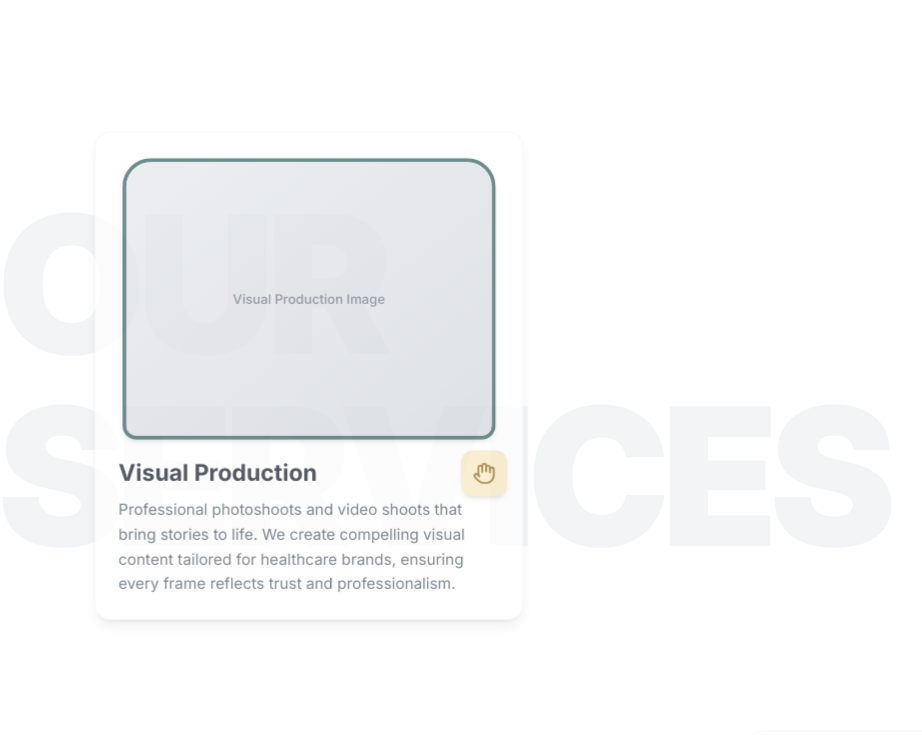
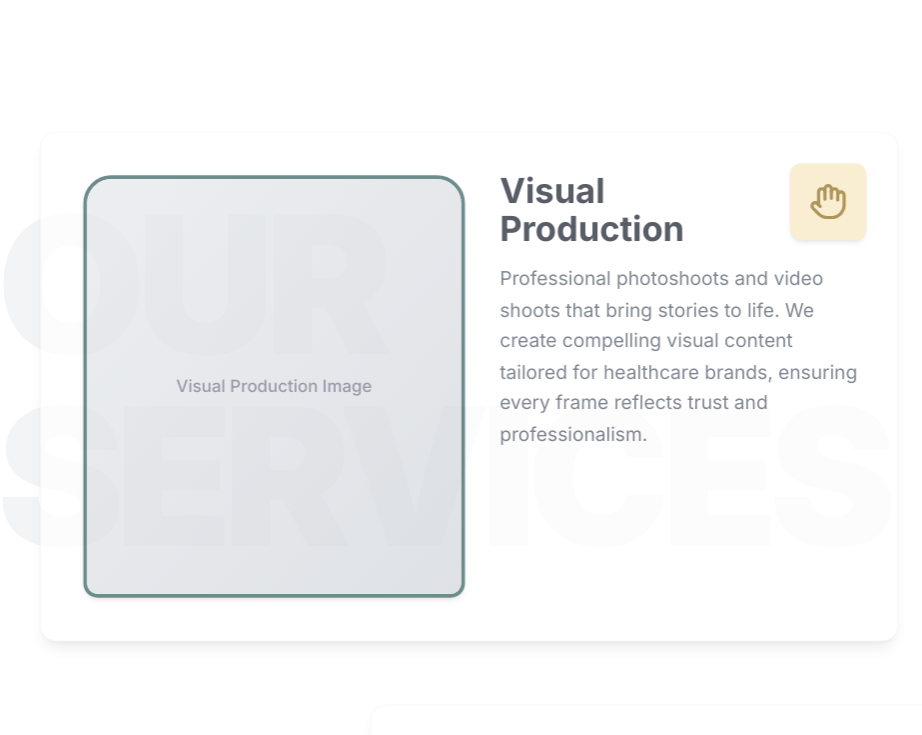
Before and after one commit to kirti253/krishna-portfolio, a Next.js app: page / in a window 1280 px wide. Shown: the part 1640-2375 px from the top of the page, without its empty margins (3-925 px from the left). Built offline with nearby package versions, Linux system fonts and the light colour scheme.

Commit message:
adjust the cards

```diff
--- a/components/services.tsx
+++ b/components/services.tsx
@@ -138,8 +138,8 @@ export default function Services() {
 
       {/* Content Container */}
       <div className="relative z-10 -mt-[100vh]">
-        <div className="container mx-auto px-6 max-w-6xl py-20 md:py-32">
-          <div className="space-y-16 md:space-y-24">
+        <div className="container mx-auto px-2 md:px-4 lg:px-6 max-w-full py-20 md:py-32">
+          <div className="space-y-8 md:space-y-12">
           {services.map((service, index) => {
             const IconComponent = service.icon;
             const isLeftAligned = index % 2 === 0; // Alternating: left, right, left, right
@@ -160,7 +160,7 @@ export default function Services() {
                 className={`flex ${isLeftAligned ? "justify-start" : "justify-end"}`}
               >
                 <div
-                  className={`w-full max-w-md bg-white rounded-2xl p-4 md:p-6 shadow-lg hover:shadow-xl transition-all duration-300 border border-gray-100 ${
+                  className={`w-full max-w-4xl bg-white rounded-2xl p-6 md:p-8 lg:p-10 shadow-lg hover:shadow-xl transition-all duration-300 border border-gray-100 ${
                     isVisible
                       ? isLeftAligned
                         ? "opacity-100 translate-x-0"
@@ -175,9 +175,10 @@ export default function Services() {
                     opacity: isVisible ? Math.max(0.7, progress) : 0,
                   }}
                 >
+                  <div className="flex flex-col md:flex-row gap-6 md:gap-8 items-start">
                     {/* Image Container */}
                     <div
-                    className={`relative w-full h-[250px] md:h-[300px] border-[4px] border-[#2F5C5B] rounded-[30px_30px_15px_15px] overflow-hidden shadow-md mb-4 hover:scale-105 transition-all duration-300 ${
+                      className={`relative w-full md:w-1/2 h-[300px] md:h-[400px] lg:h-[450px] flex-shrink-0 border-[4px] border-[#2F5C5B] rounded-[30px_30px_15px_15px] overflow-hidden shadow-md hover:scale-105 transition-all duration-300 ${
                         isVisible
                           ? "opacity-100 scale-100"
                           : "opacity-0 scale-95"
@@ -188,29 +189,29 @@ export default function Services() {
                       }}
                     >
                       <div className="w-full h-full bg-gradient-to-br from-gray-200 to-gray-300 flex items-center justify-center">
-                      <div className="text-gray-500 text-sm font-medium text-center px-2">
+                        <div className="text-gray-500 text-base md:text-lg font-medium text-center px-2">
                           {service.imagePlaceholder}
                         </div>
                       </div>
                     </div>
 
                     {/* Text Content */}
-                  <div className="relative">
+                    <div className="relative flex-1 w-full md:w-1/2">
                       {/* Icon */}
                       <div
-                      className={`absolute -top-2 -right-2 w-10 h-10 md:w-12 md:h-12 bg-[#F8E7BF] rounded-lg flex items-center justify-center z-10 shadow-md hover:scale-110 hover:rotate-6 transition-all duration-500 ${
+                        className={`absolute -top-2 -right-2 w-14 h-14 md:w-16 md:h-18 lg:w-20 lg:h-20 bg-[#F8E7BF] rounded-lg flex items-center justify-center z-10 shadow-md hover:scale-110 hover:rotate-6 transition-all duration-500 ${
                           isVisible
                             ? "opacity-100 scale-100 rotate-0"
                             : "opacity-0 scale-0 rotate-180"
                         }`}
                         style={{ transitionDelay: `${index * 100 + 300}ms` }}
                       >
-                      <IconComponent className="w-5 h-5 md:w-6 md:h-6 text-[#8B6914]" />
+                        <IconComponent className="w-7 h-7 md:w-8 md:h-8 lg:w-10 lg:h-10 text-[#8B6914]" />
                       </div>
 
                       {/* Title */}
                       <h3
-                      className={`text-xl md:text-2xl font-bold text-gray-900 mb-2 pr-12 md:pr-14 transition-all duration-700 ${
+                        className={`text-2xl md:text-3xl lg:text-4xl font-bold text-gray-900 mb-4 pr-16 md:pr-20 transition-all duration-700 ${
                           isVisible
                             ? "opacity-100 translate-y-0"
                             : "opacity-0 translate-y-5"
@@ -222,7 +223,7 @@ export default function Services() {
 
                       {/* Description */}
                       <p
-                      className={`text-gray-600 text-sm md:text-base leading-relaxed transition-all duration-700 ${
+                        className={`text-gray-600 text-base md:text-lg lg:text-xl leading-relaxed transition-all duration-700 ${
                           isVisible
                             ? "opacity-100 translate-y-0"
                             : "opacity-0 translate-y-5"
@@ -234,6 +235,7 @@ export default function Services() {
                     </div>
                   </div>
                 </div>
+              </div>
             );
           })}
           </div>
```
Lines whose indentation alone changed are shown as unchanged.
